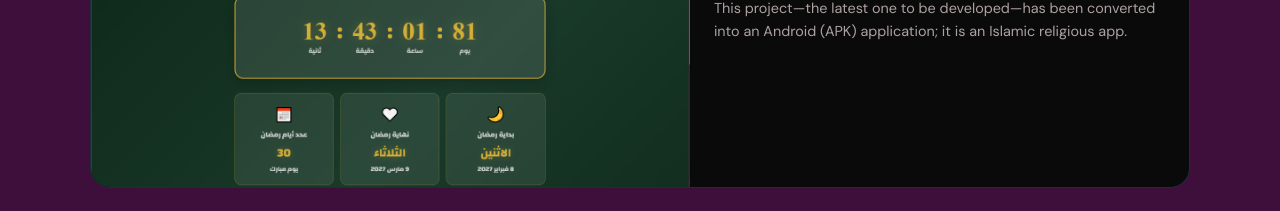
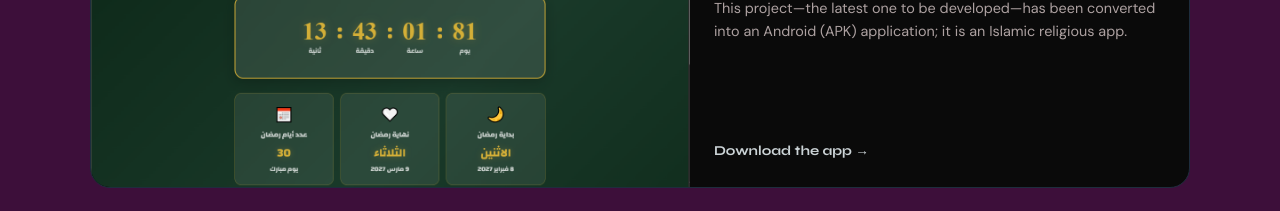
Before and after one commit to spider0002/protfileo77, a plain HTML site: page index.html in a window 1280 px wide. Shown: the part 2560-2771 px from the top of the page. Drawn offline with Linux system fonts and the light colour scheme.

```diff
--- a/index.html
+++ b/index.html
@@ -244,6 +244,8 @@
                         <p class="card-desc">
                         This project—the latest one to be developed—has been converted into an Android (APK) application; it is an Islamic religious app.
                         </p>
+                        <a href="https://www.mediafire.com/file/ojtuglgutfjuovw/athar+(3).apk/file" class="card-link" target="_blank"
+                            rel="noopener">Download the app →</a>
                     </div>
                 </article>
 
```
